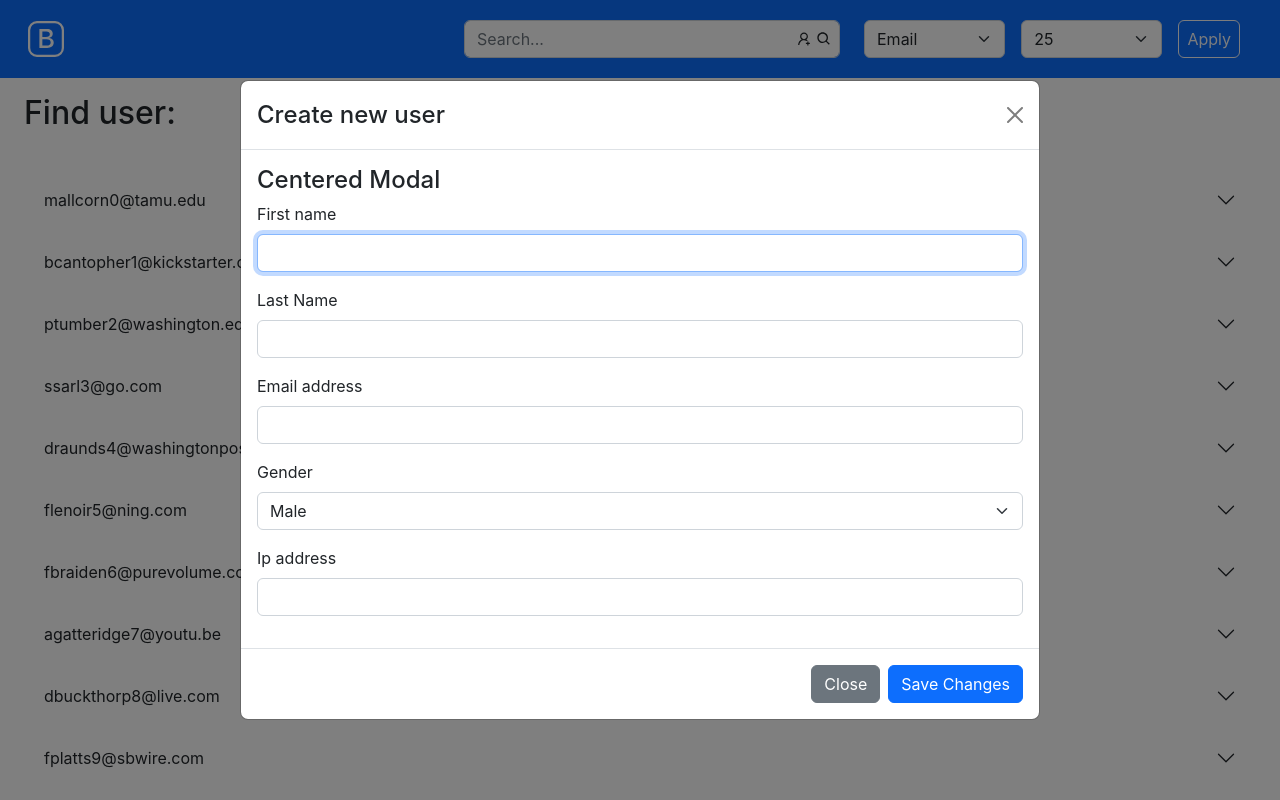
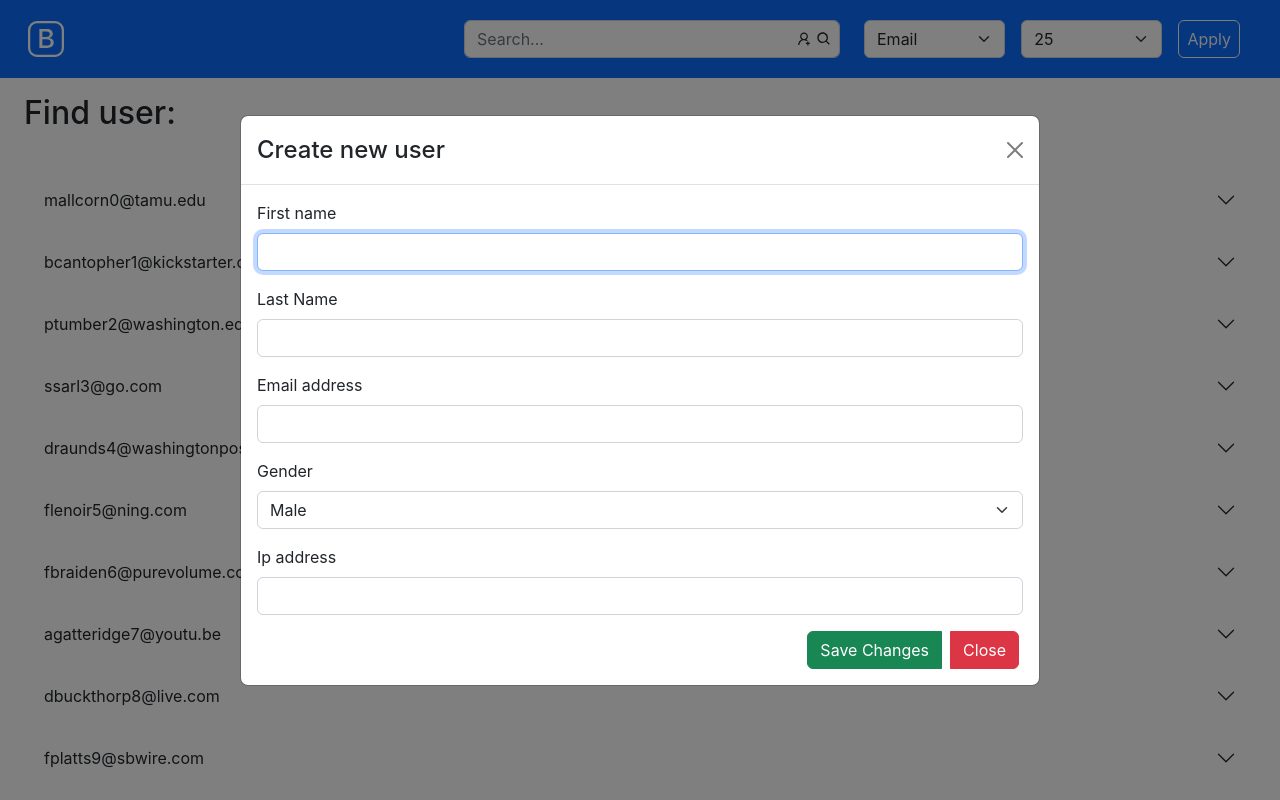
Before and after one commit to Segnities/react-user-list, a React (Create React App) app: page / in a window 1280 px wide. Both pictures are taken after a click on the icon 804 px from the left and 39 px from the top of the page. Shown: the top 800 px of the page. Built offline with nearby package versions, Linux system fonts and the light colour scheme.

Commit message:
done with create user modal && basic form validation

```diff
--- a/src/components/UI/Modals/index.js
+++ b/src/components/UI/Modals/index.js
@@ -1,20 +1,29 @@
-import React, {useState} from 'react';
+import React, { useState } from "react";
 
-import {Modal, Form, Button} from "react-bootstrap";
+import { Modal, Form, Button, ButtonGroup } from "react-bootstrap";
 
-import {nanoid} from "nanoid";
+import { nanoid } from "nanoid";
 
 export const RedactModal = (props) => {
-    const {modal, setModal, newUser, setNewUser, redactUser} = props;
+  const { modal, setModal, user, setUser, redactUser } = props;
+  const [validated, setValidation] = useState(false);
 
   const closeRedactModal = () => {
-        setModal({...modal, redact: false});
+    setModal({ ...modal, redact: false });
+  };
+
+  const saveChanges = (event) => {
+    event.preventDefault();
+
+    const form = event.currentTarget;
+
+    if (form.checkValidity() === false) {
+      event.stopPropagation();
     }
-
-    const saveChanges = () => {
-        redactUser(newUser);
-        setModal({...modal, redact: false});
-    }
+    setValidation(true);
+    setModal({ ...modal, redact: false });
+    redactUser(user);
+  };
 
   return (
     <Modal
@@ -25,40 +34,48 @@ export const RedactModal = (props) => {
     >
       <Modal.Header closeButton onClick={closeRedactModal}>
         <Modal.Title id="contained-modal-title-vcenter">
-                    Redact newUser
+          Redact user
         </Modal.Title>
       </Modal.Header>
       <Modal.Body>
-                <h4>Centered Modal</h4>
-                <Form>
+        <Form validated={validated} onSubmit={saveChanges}>
           <Form.Group className="mb-3" controlId="Form.firstName">
             <Form.Label>First name</Form.Label>
             <Form.Control
+              required
               type="text"
               autoFocus
-                            value={newUser.first_name}
-                            onChange={(e) => setNewUser({...newUser, first_name: e.target.value})}
+              value={user.first_name}
+              onChange={(e) => setUser({ ...user, first_name: e.target.value })}
             />
           </Form.Group>
           <Form.Group className="mb-3" controlId="Form.lastName">
             <Form.Label>Last Name</Form.Label>
             <Form.Control
+              required
               type="text"
-                            value={newUser.last_name}
-                            onChange={(e) => setNewUser({...newUser, last_name: e.target.value})}
+              value={user.last_name}
+              onChange={(e) => setUser({ ...user, last_name: e.target.value })}
             />
           </Form.Group>
           <Form.Group className="mb-3" controlId="Form.email">
             <Form.Label>Email address</Form.Label>
             <Form.Control
-                            type="text"
-                            value={newUser.email}
-                            onChange={(e) => setNewUser({...newUser, email: e.target.value})}
+              required
+              type="email"
+              value={user.email}
+              onChange={(e) => setUser({ ...user, email: e.target.value })}
             />
+            <Form.Control.Feedback type="invalid">
+              Please enter valid email!
+            </Form.Control.Feedback>
           </Form.Group>
           <Form.Group className="mb-3" controlId="exampleForm.ControlInput1">
             <Form.Label>Gender</Form.Label>
-                        <Form.Select value={newUser.gender} onChange={(e) => setNewUser({...newUser, gender: e.target.value})}>
+            <Form.Select
+              value={user.gender}
+              onChange={(e) => setUser({ ...user, gender: e.target.value })}
+            >
               <option value="Male">Male</option>
               <option value="Female">Female</option>
               <option value="???">The strange thing</option>
@@ -67,28 +84,32 @@ export const RedactModal = (props) => {
           <Form.Group className="mb-3" controlId="exampleForm.ControlInput1">
             <Form.Label>Ip address</Form.Label>
             <Form.Control
+              required
               type="text"
-                            value={newUser.ip_address}
-                            onChange={(e)=> setNewUser({...newUser, ip_address: e.target.value})}
+              value={user.ip_address}
+              onChange={(e) => setUser({ ...user, ip_address: e.target.value })}
             />
           </Form.Group>
+          <ButtonGroup className="float-end">
+            <Button variant="success" type="submit" className={"mx-1"}>
+              Save Changes
+            </Button>
+            <Button
+              variant="danger"
+              onClick={closeRedactModal}
+              className={"mx-1"}
+            >
+              Close
+            </Button>
+          </ButtonGroup>
         </Form>
       </Modal.Body>
-            <Modal.Footer>
-                <Button variant="secondary" onClick={closeRedactModal}>
-                    Close
-                </Button>
-                <Button variant="primary" onClick={saveChanges}>
-                    Save Changes
-                </Button>
-            </Modal.Footer>
     </Modal>
   );
 };
 
-
 export const CreateModal = (props) => {
-    const {modal, setModal, createUser} = props;
+  const { modal, setModal, createUser } = props;
   const [newUser, setNewUser] = useState({
     id: nanoid(),
     first_name: "",
@@ -97,14 +118,23 @@ export const CreateModal = (props) => {
     gender: "",
     ip_address: "",
   });
+  const [validated, setValidation] = useState(false);
   const closeCreateModal = () => {
-        setModal({...modal, create: false});
+    setModal({ ...modal, create: false });
+  };
+
+  const saveChanges = (event) => {
+    event.preventDefault();
+
+    const form = event.currentTarget;
+
+    if (form.checkValidity() === false) {
+      event.stopPropagation();
     }
-
-    const saveChanges = () => {
+    setValidation(true);
+    setModal({ ...modal, create: false });
     createUser(newUser);
-        setModal({...modal, create: false});
-    }
+  };
 
   return (
     <Modal
@@ -119,36 +149,49 @@ export const CreateModal = (props) => {
         </Modal.Title>
       </Modal.Header>
       <Modal.Body>
-                <h4>Centered Modal</h4>
-                <Form>
+        <Form validated={validated} onSubmit={saveChanges}>
           <Form.Group className="mb-3" controlId="Form.firstName">
             <Form.Label>First name</Form.Label>
             <Form.Control
+              required
               type="text"
               autoFocus
               value={newUser?.first_name}
-                            onChange={(e) => setNewUser({...newUser, first_name: e.target.value})}
+              onChange={(e) =>
+                setNewUser({ ...newUser, first_name: e.target.value })
+              }
             />
           </Form.Group>
           <Form.Group className="mb-3" controlId="Form.lastName">
             <Form.Label>Last Name</Form.Label>
             <Form.Control
+              required
               type="text"
               value={newUser?.last_name}
-                            onChange={(e) => setNewUser({...newUser, last_name: e.target.value})}
+              onChange={(e) =>
+                setNewUser({ ...newUser, last_name: e.target.value })
+              }
             />
           </Form.Group>
           <Form.Group className="mb-3" controlId="Form.email">
             <Form.Label>Email address</Form.Label>
             <Form.Control
+              required
               type="text"
               value={newUser.email}
-                            onChange={(e) => setNewUser({...newUser, email: e.target.value})}
+              onChange={(e) =>
+                setNewUser({ ...newUser, email: e.target.value })
+              }
             />
           </Form.Group>
           <Form.Group className="mb-3" controlId="exampleForm.ControlInput1">
             <Form.Label>Gender</Form.Label>
-                        <Form.Select value={newUser.gender} onChange={(e) => setNewUser({...newUser, gender: e.target.value})}>
+            <Form.Select
+              value={newUser.gender}
+              onChange={(e) =>
+                setNewUser({ ...newUser, gender: e.target.value })
+              }
+            >
               <option value="Male">Male</option>
               <option value="Female">Female</option>
               <option value="???">The strange thing</option>
@@ -157,21 +200,24 @@ export const CreateModal = (props) => {
           <Form.Group className="mb-3" controlId="exampleForm.ControlInput1">
             <Form.Label>Ip address</Form.Label>
             <Form.Control
+              required
               type="text"
               value={newUser.ip_address}
-                            onChange={(e)=> setNewUser({...newUser, ip_address: e.target.value})}
+              onChange={(e) =>
+                setNewUser({ ...newUser, ip_address: e.target.value })
+              }
             />
           </Form.Group>
+          <ButtonGroup className="float-end">
+            <Button variant="success" type="submit" className={"mx-1"}>
+              Save Changes
+            </Button>
+            <Button variant="danger" className={"mx-1"}>
+              Close
+            </Button>
+          </ButtonGroup>
         </Form>
       </Modal.Body>
-            <Modal.Footer>
-                <Button variant="secondary" onClick={closeCreateModal}>
-                    Close
-                </Button>
-                <Button variant="primary" onClick={saveChanges}>
-                    Save Changes
-                </Button>
-            </Modal.Footer>
     </Modal>
   );
-}
+};
```
Lines whose indentation alone changed are shown as unchanged.
